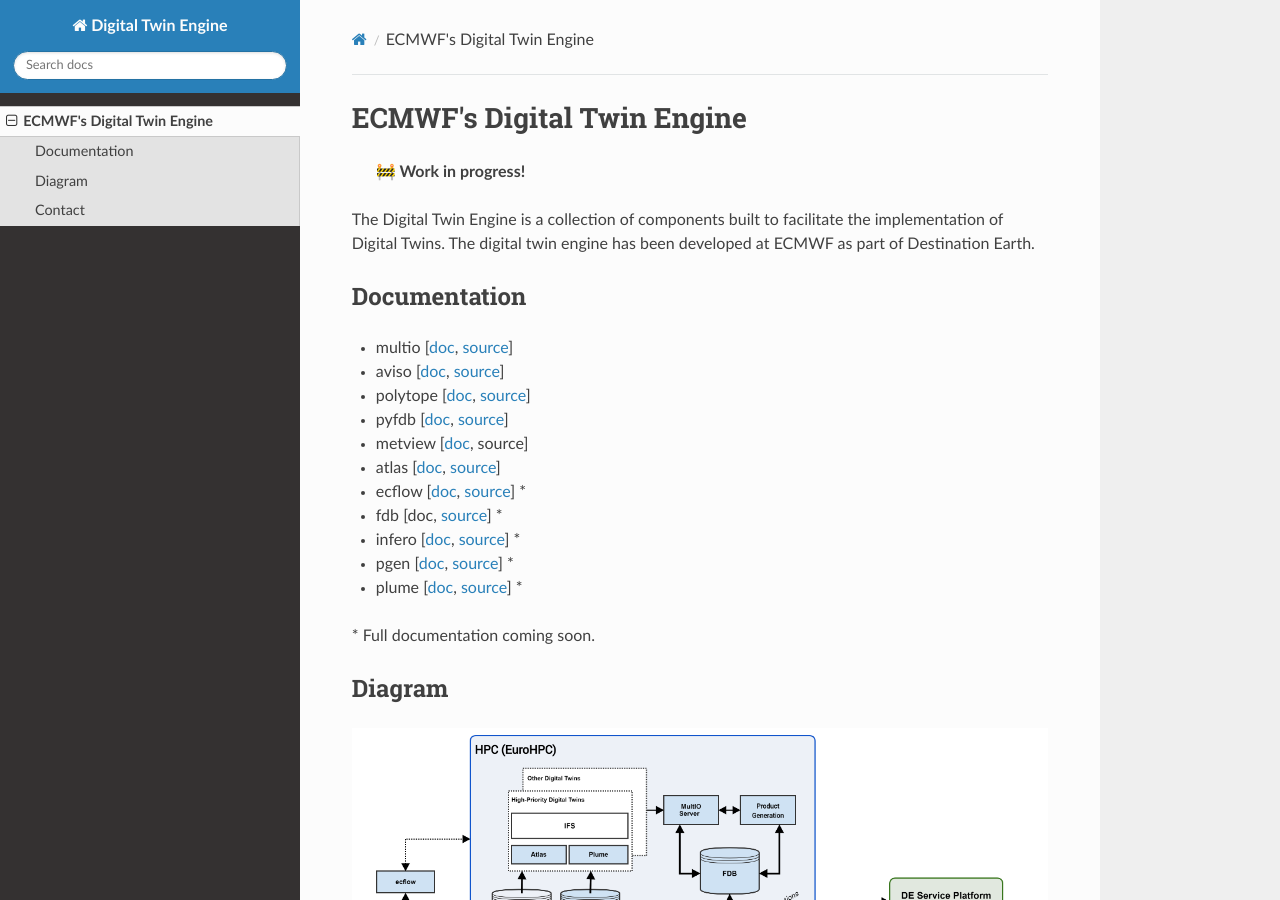
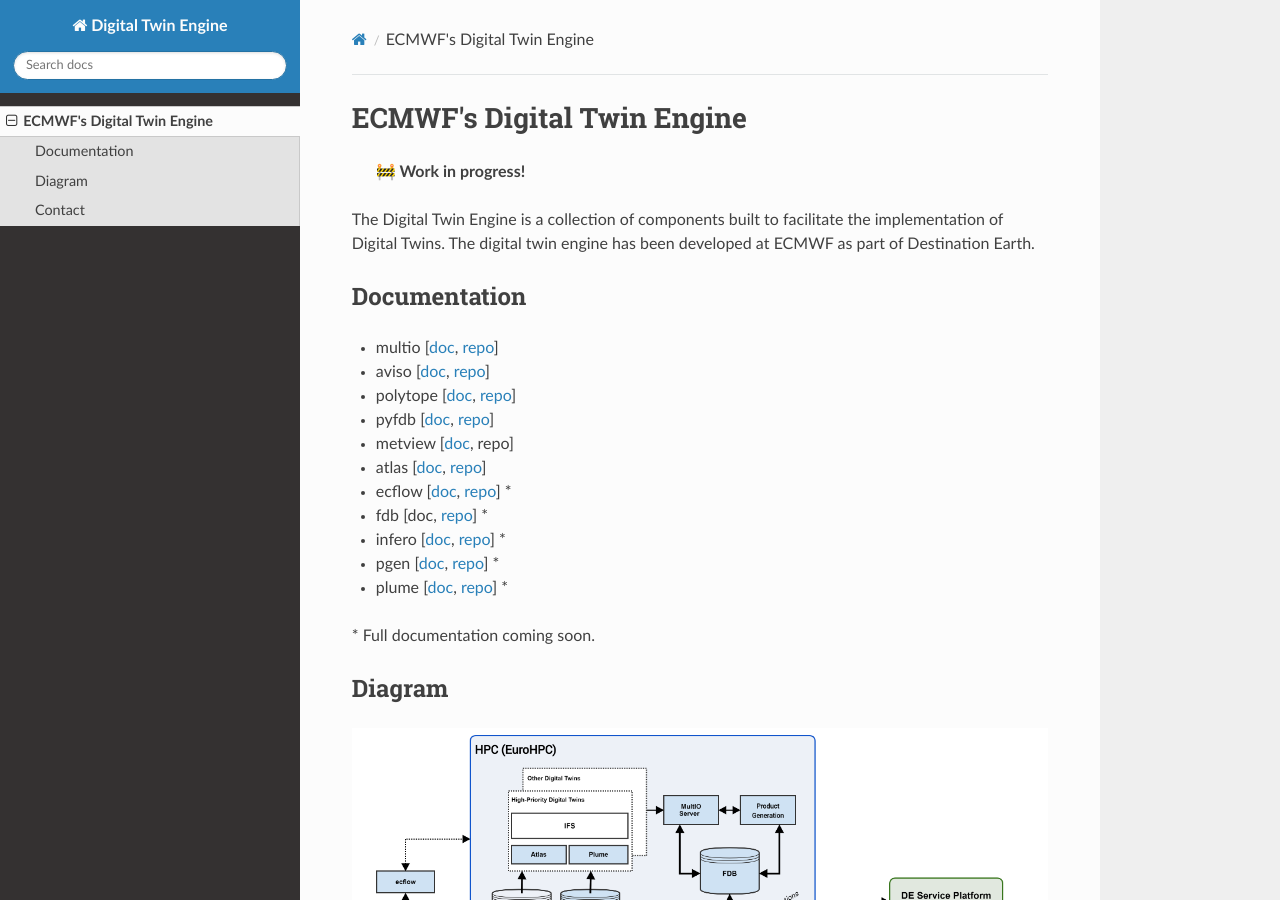
Before and after one commit to ecmwf-projects/digital-twin-engine, an MkDocs documentation site: the page built from docs/index.md, in a window 1280 px wide and 900 px high. Built offline with MkDocs 1.6.1, drawn with Linux system fonts in a browser that asks for light colours; nearby versions of some CDN libraries.

Commit message:
source -> repo

```diff
--- a/docs/index.md
+++ b/docs/index.md
@@ -6,18 +6,18 @@
 
 ## Documentation
 
-* multio [[doc](https://multio.readthedocs.io/en/latest), [source](https://github.com/ecmwf/multio)]
-* aviso [[doc](https://pyaviso.readthedocs.io/en/latest), [source](https://github.com/ecmwf/aviso)]
-* polytope [[doc](https://polytope.readthedocs.io/en/latest), [source](https://github.com/ecmwf-projects/polytope-client)]
-* pyfdb [[doc](https://pyfdb.readthedocs.io/en/latest), [source](https://github.com/ecmwf/pyfdb)]
-* metview [[doc](https://metview.readthedocs.io/en/latest), source]
-* atlas [[doc](https://sites.ecmwf.int/docs/atlas), [source](https://github.com/ecmwf/atlas)]
+* multio [[doc](https://multio.readthedocs.io/en/latest), [repo](https://github.com/ecmwf/multio)]
+* aviso [[doc](https://pyaviso.readthedocs.io/en/latest), [repo](https://github.com/ecmwf/aviso)]
+* polytope [[doc](https://polytope.readthedocs.io/en/latest), [repo](https://github.com/ecmwf-projects/polytope-client)]
+* pyfdb [[doc](https://pyfdb.readthedocs.io/en/latest), [repo](https://github.com/ecmwf/pyfdb)]
+* metview [[doc](https://metview.readthedocs.io/en/latest), repo]
+* atlas [[doc](https://sites.ecmwf.int/docs/atlas), [repo](https://github.com/ecmwf/atlas)]
 
-* ecflow [[doc](https://ecflow.readthedocs.io/en/latest/index.html), [source](https://github.com/ecmwf/ecflow)] *
-* fdb [doc, [source](https://github.com/ecmwf/fdb)] *
-* infero [[doc](https://infero.readthedocs.io/en/latest), [source](https://github.com/ecmwf-projects/infero)] *
-* pgen [[doc](https://pgen.readthedocs.io/en/latest/), [source](https://github.com/ecmwf/pgen)] *
-* plume [[doc](https://plume-plugin-mechanism.readthedocs.io/en/latest), [source](https://github.com/ecmwf-projects/plume)] *
+* ecflow [[doc](https://ecflow.readthedocs.io/en/latest/index.html), [repo](https://github.com/ecmwf/ecflow)] *
+* fdb [doc, [repo](https://github.com/ecmwf/fdb)] *
+* infero [[doc](https://infero.readthedocs.io/en/latest), [repo](https://github.com/ecmwf-projects/infero)] *
+* pgen [[doc](https://pgen.readthedocs.io/en/latest/), [repo](https://github.com/ecmwf/pgen)] *
+* plume [[doc](https://plume-plugin-mechanism.readthedocs.io/en/latest), [repo](https://github.com/ecmwf-projects/plume)] *
 
 \* Full documentation coming soon.
 
```
